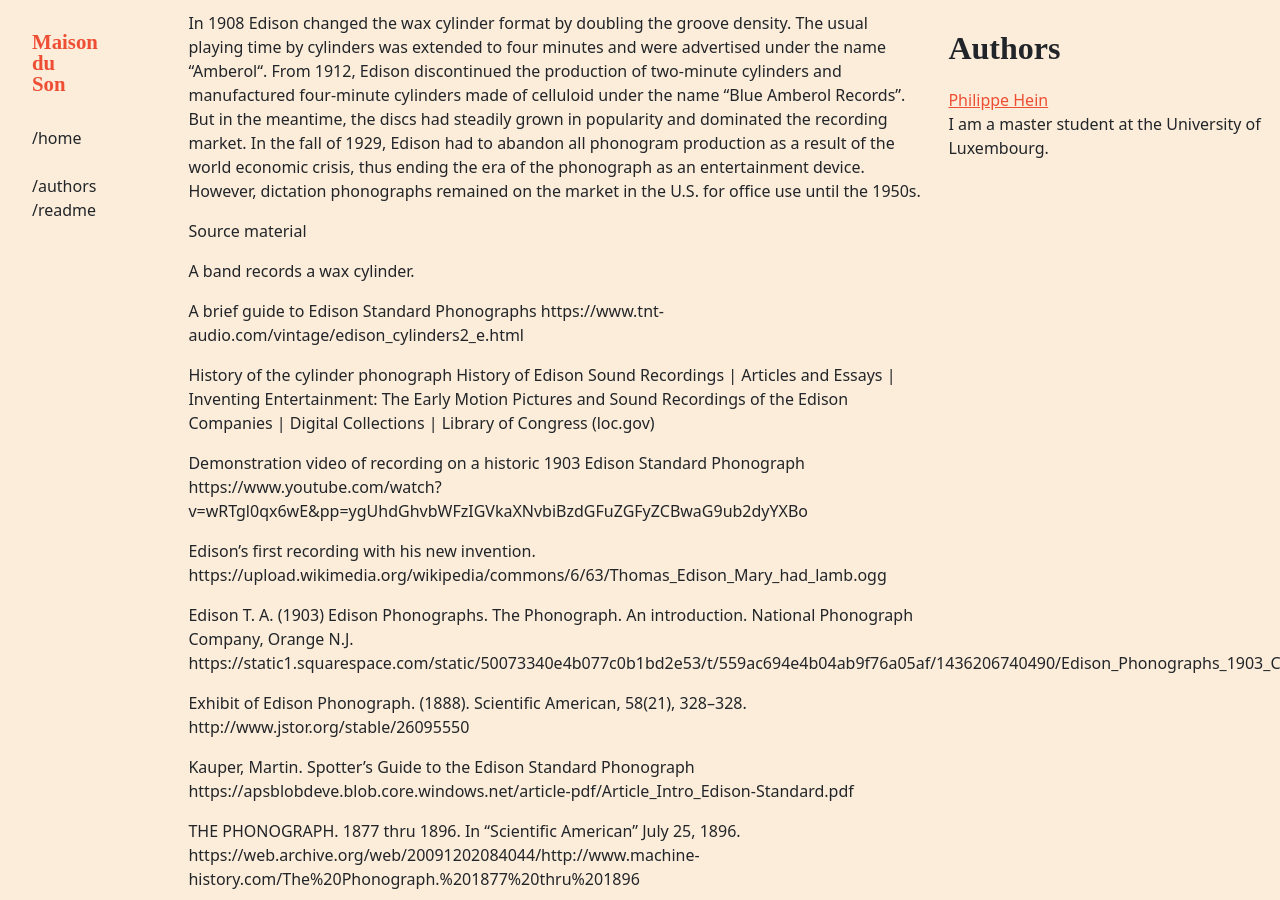
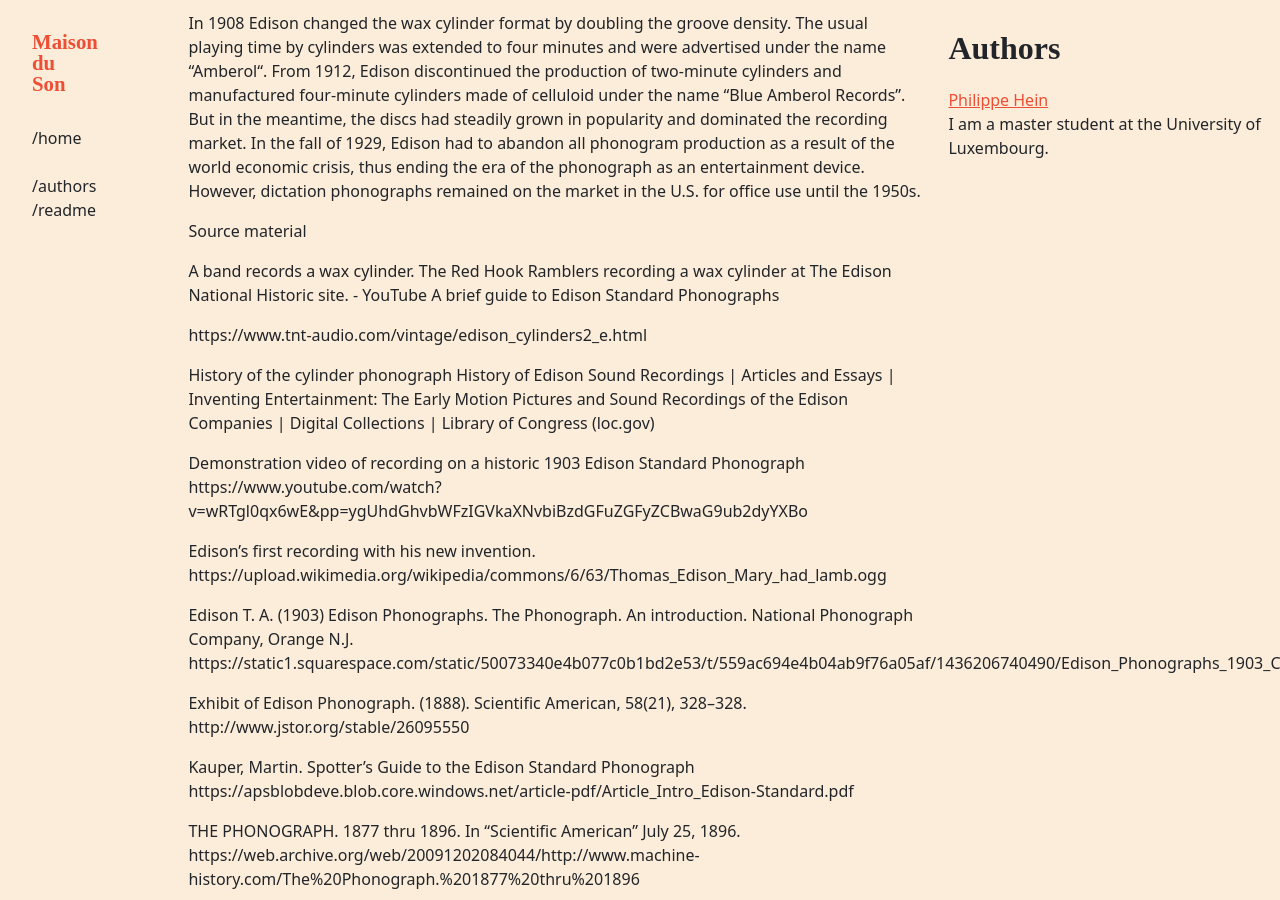
Before and after one commit to C2DH/maison-du-son, a Jekyll site: the page built from _objects/edisonstandard.md, in a window 1280 px wide and 900 px high, scrolled down 5241 px. Built offline with Jekyll 4.4.1, drawn with Linux system fonts in a browser that asks for light colours; some web fonts are replaced.

Commit message:
Update edisonstandard.md

```diff
--- a/_objects/edisonstandard.md
+++ b/_objects/edisonstandard.md
@@ -85,10 +85,9 @@
 
 
 A band records a wax cylinder.
-[
-](https://www.youtube.com/watch?v=NoQRFgEZLjc)
+The Red Hook Ramblers recording a wax cylinder at The Edison National Historic site. - YouTube
+A brief guide to Edison Standard Phonographs
 
-A brief guide to Edison Standard Phonographs
 https://www.tnt-audio.com/vintage/edison_cylinders2_e.html
 
 History of the cylinder phonograph
```
